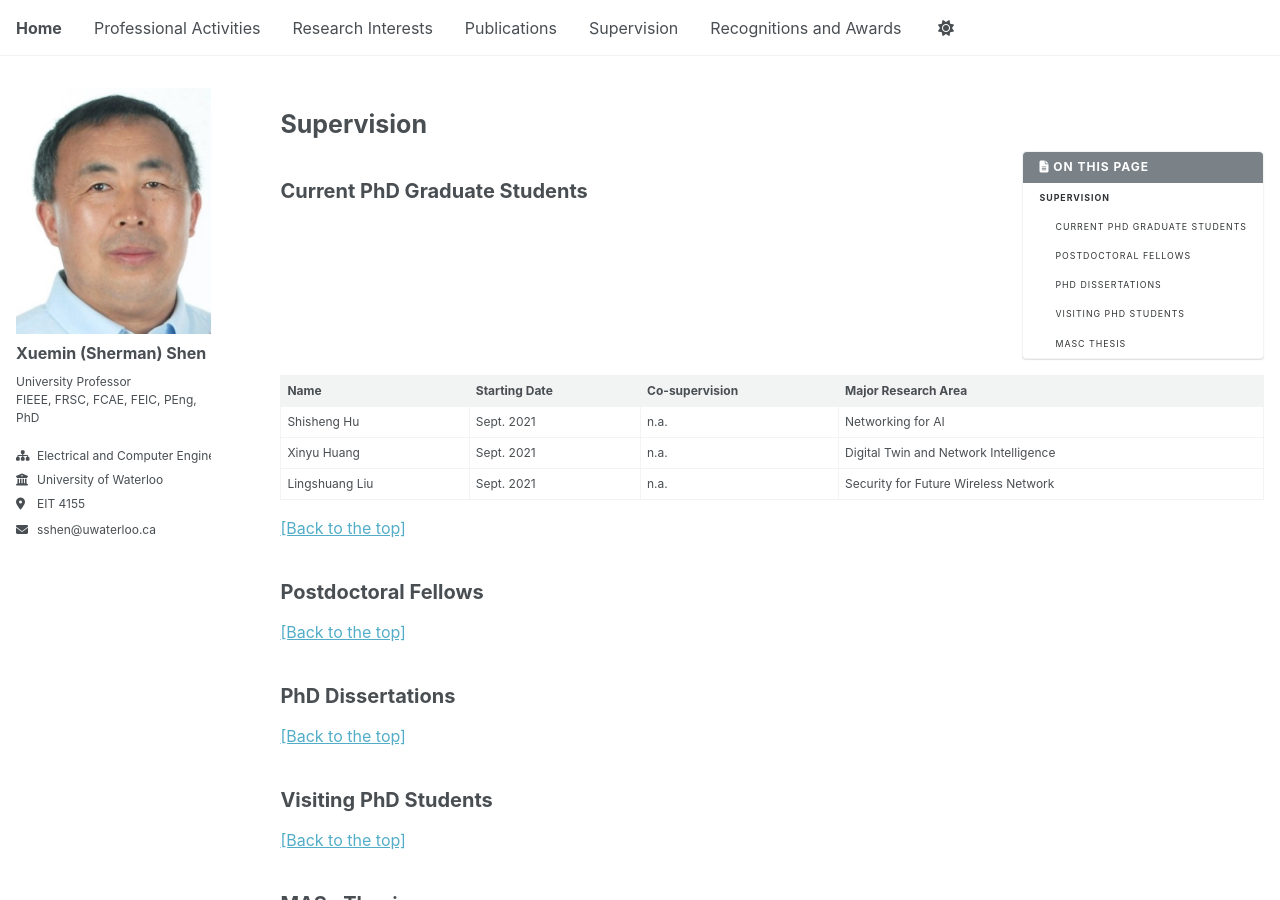
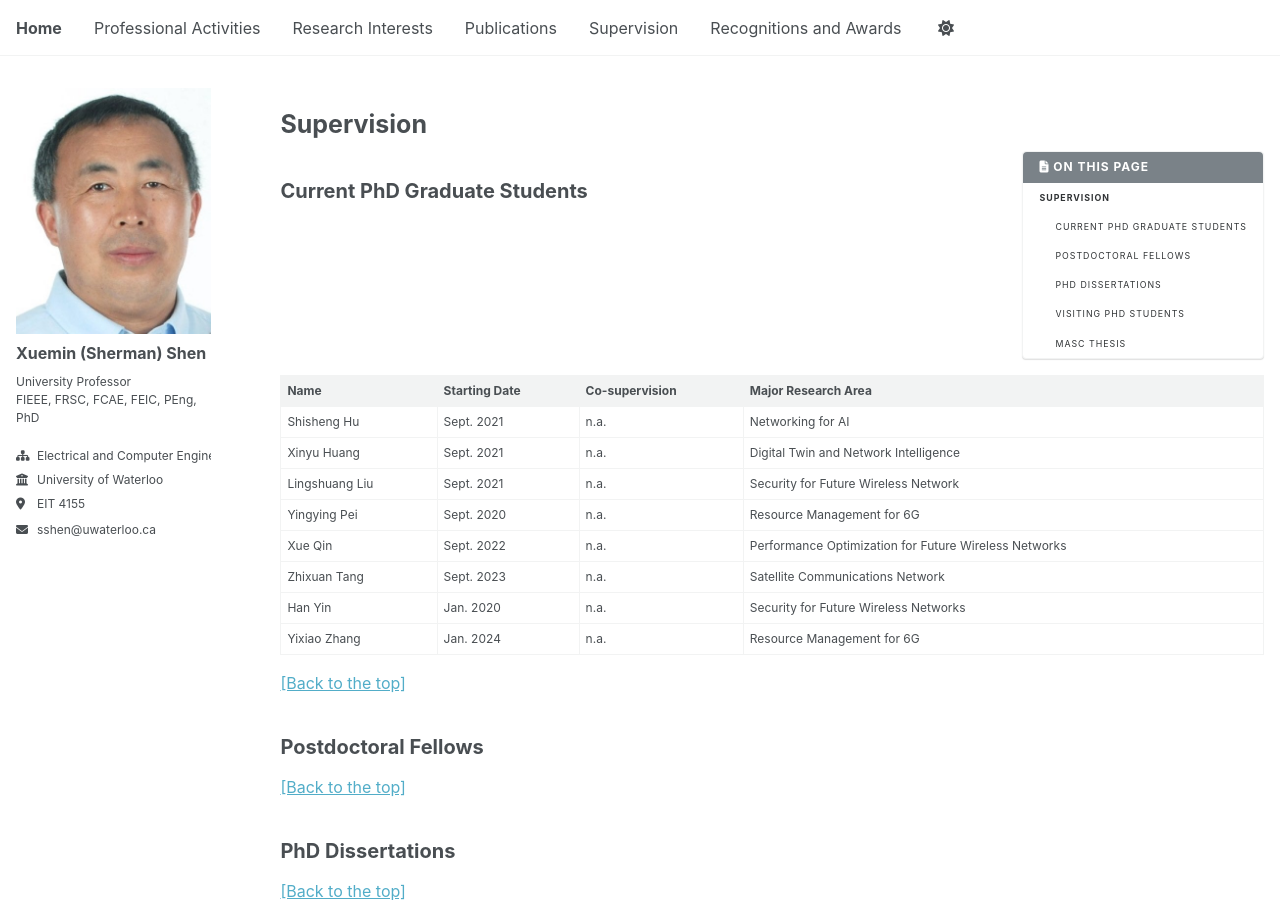
Before and after one commit to m64he/sshen, a Jekyll site: the page built from _pages/supervision.md, in a window 1280 px wide and 900 px high. Built offline with Jekyll 4.4.1, drawn with Linux system fonts in a browser that asks for light colours; a script that is not in the unit is left out.

Commit message:
Update supervision.md

```diff
--- a/_pages/supervision.md
+++ b/_pages/supervision.md
@@ -19,11 +19,16 @@ author_profile: true
 
 ## Current PhD Graduate Students
 
-| Name            | Starting Date   | Co-supervision       | Major Research Area                           |
-| --------        | ------          | ------------------   | --------------------------------------        |
-| Shisheng Hu     | Sept. 2021      | n.a.                 | Networking for AI                             |
-| Xinyu Huang     | Sept. 2021      | n.a.                 | Digital Twin and Network Intelligence         |
-| Lingshuang Liu  | Sept. 2021      | n.a.                 | Security for Future Wireless Network          |
+| Name            | Starting Date   | Co-supervision       | Major Research Area                                   |
+| -----           | ----            | -------              | ------------------------------                        |
+| Shisheng Hu     | Sept. 2021      | n.a.                 | Networking for AI                                     |
+| Xinyu Huang     | Sept. 2021      | n.a.                 | Digital Twin and Network Intelligence                 |
+| Lingshuang Liu  | Sept. 2021      | n.a.                 | Security for Future Wireless Network                  |
+| Yingying Pei    | Sept. 2020      | n.a.                 | Resource Management for 6G                            |
+| Xue Qin         | Sept. 2022      | n.a.                 | Performance Optimization for Future Wireless Networks |
+| Zhixuan Tang    | Sept. 2023      | n.a.                 | Satellite Communications Network                      |
+| Han Yin         | Jan. 2020       | n.a.                 | Security for Future Wireless Networks                 |
+| Yixiao Zhang    | Jan. 2024       | n.a.                 | Resource Management for 6G                            |
 
 
 
```
